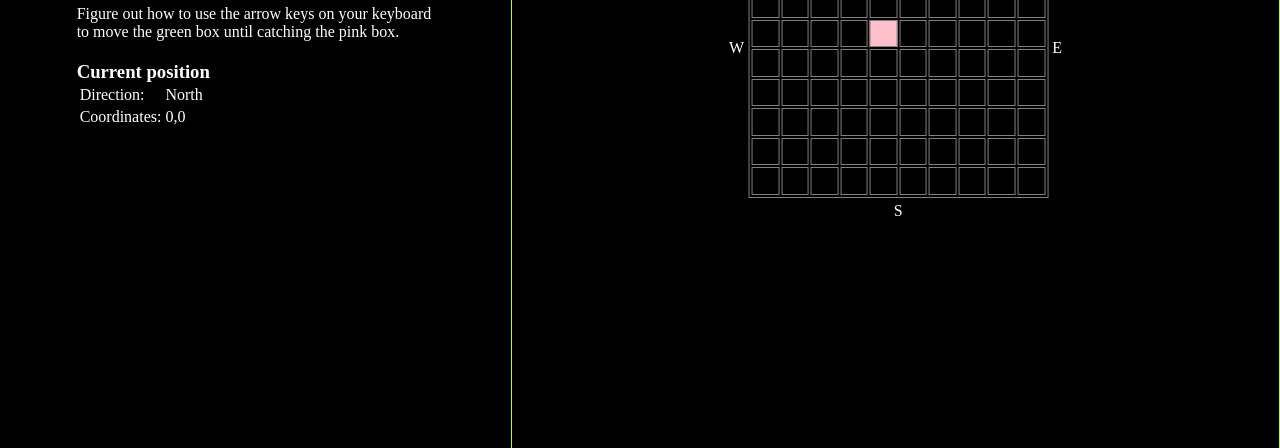
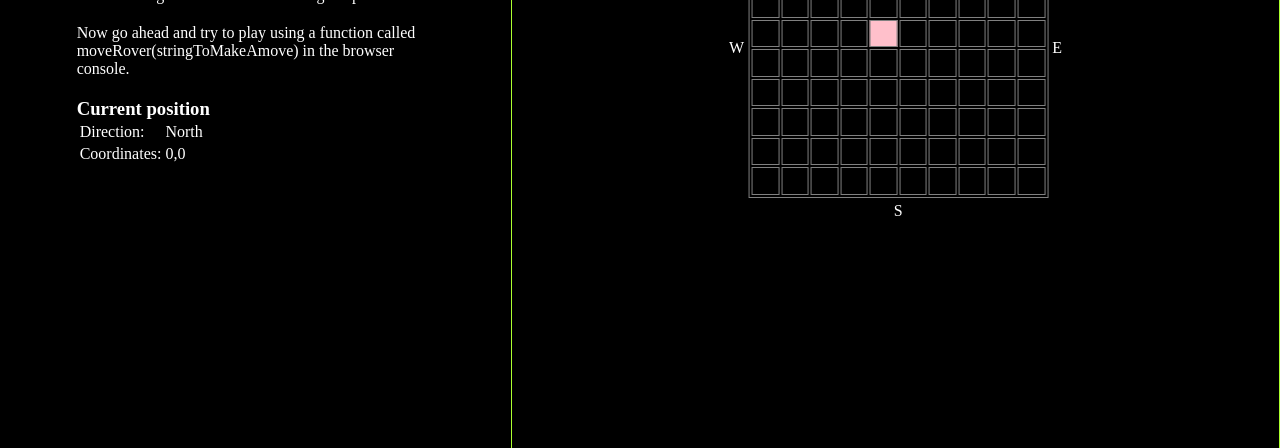
Before and after one commit to annaclf/mars-rover, a plain HTML site: page index.html in a window 1280 px wide. Shown: the part 352-800 px from the top of the page. Drawn offline with Linux system fonts and the light colour scheme.

Commit message:
Update text in index.html

```diff
--- a/index.html
+++ b/index.html
@@ -23,7 +23,8 @@
   <section class="col col-40">
     <div class="center-content w-70">
       <h1>Catch the square</h1>
-      <p class="m-t-b">Figure out how to use the arrow keys on your keyboard to move the green box until catching the pink box.</p>
+      <p class="m-t-b">Figure out how to use the arrow keys on your keyboard to move the green arrow until catching the pink box.</p>
+      <p class="m-t-b">Now go ahead and try to play using a function called moveRover(stringToMakeAmove) in the browser console.</p>
       <div class="m-t-b">
         <h3>Current position</h3>
         <table>
```
